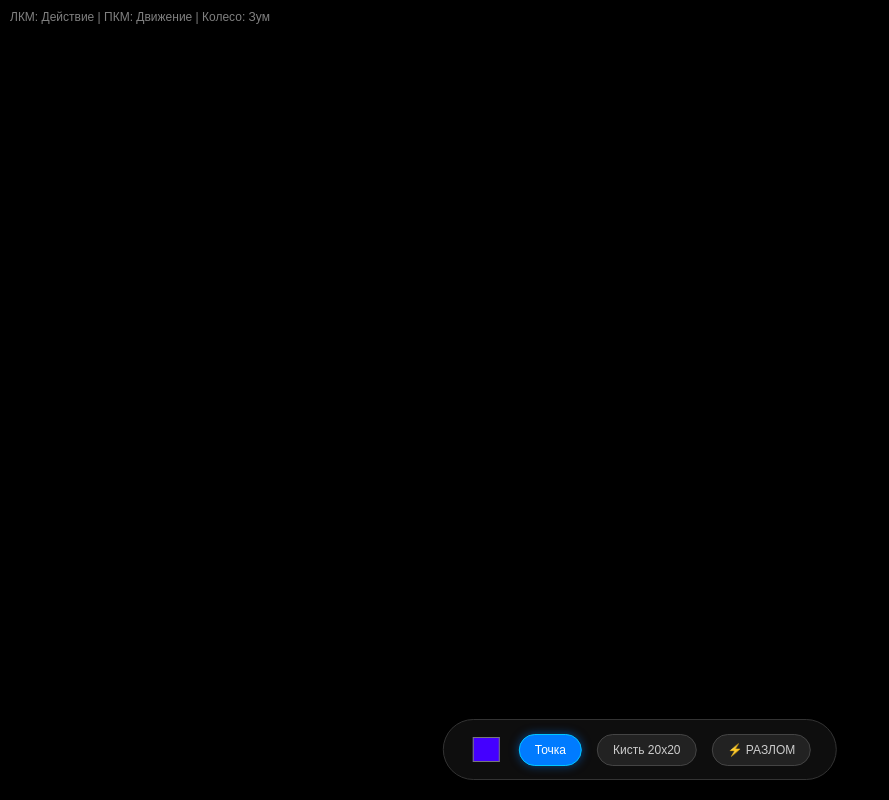
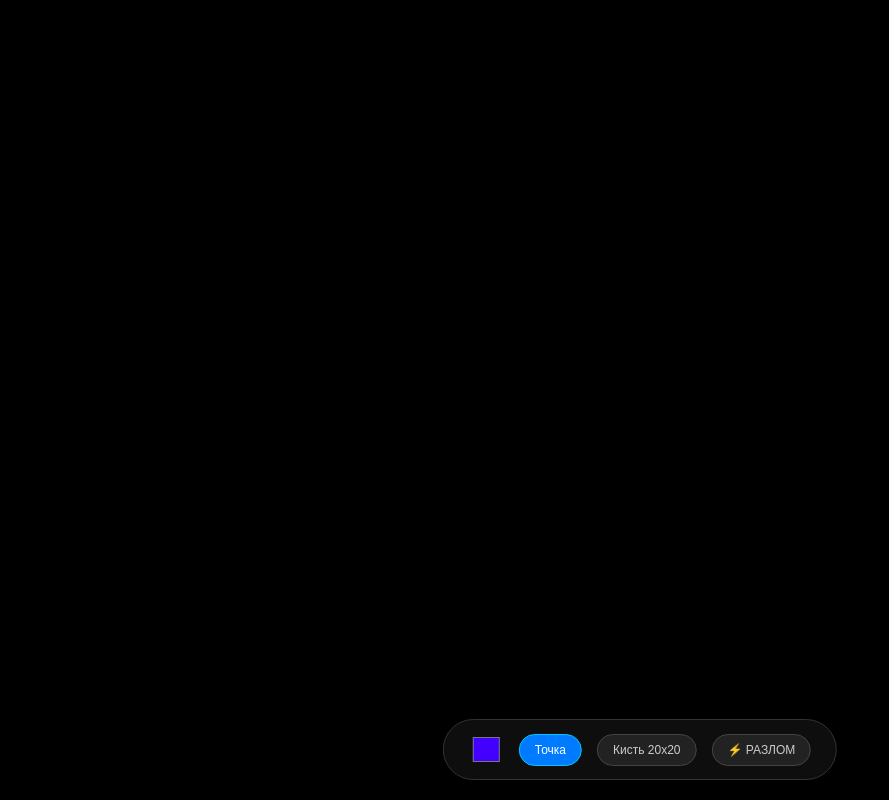
Before and after one commit to lafaren/lime-pixel-batle, a website: page public/index.html in a window 1280 px wide. Shown: the whole page, without its empty margins (0-889 px from the left). Drawn offline with nearby package versions, Linux system fonts and the light colour scheme; no server answers.

Commit message:
Update index.html

```diff
--- a/public/index.html
+++ b/public/index.html
@@ -3,7 +3,7 @@
 <head>
     <meta charset="UTF-8">
     <meta name="viewport" content="width=device-width, initial-scale=1.0, maximum-scale=1.0, user-scalable=no">
-    <title>Pixel Battle: Rift Edition</title>
+    <title>Pixel Battle: Инструменты</title>
     <style>
         body, html { margin: 0; padding: 0; width: 100%; height: 100%; overflow: hidden; background: #000; color: white; font-family: sans-serif; }
         canvas { display: block; image-rendering: pixelated; }
@@ -11,18 +11,17 @@
             position: fixed; bottom: 20px; left: 50%; transform: translateX(-50%);
             background: rgba(15, 15, 15, 0.95); padding: 12px 25px; border-radius: 50px;
             display: flex; align-items: center; gap: 15px; border: 1px solid #333; box-shadow: 0 10px 30px rgba(0,0,0,0.8);
+            z-index: 100;
         }
         .tool-btn {
             background: #222; border: 1px solid #444; color: #ccc; padding: 8px 15px;
             border-radius: 20px; cursor: pointer; transition: 0.2s; font-size: 12px;
         }
-        .tool-btn.active { background: #007bff; color: white; border-color: #00c6ff; box-shadow: 0 0 10px rgba(0,123,255,0.5); }
+        .tool-btn.active { background: #007bff; color: white; border-color: #00c6ff; }
         input[type="color"] { border: none; width: 35px; height: 35px; cursor: pointer; background: none; }
-        .info { position: fixed; top: 10px; left: 10px; opacity: 0.5; pointer-events: none; font-size: 12px; }
     </style>
 </head>
 <body>
-    <div class="info">ЛКМ: Действие | ПКМ: Движение | Колесо: Зум</div>
     <canvas id="canvas"></canvas>
     <div class="ui">
         <input type="color" id="colorPicker" value="#4400FF">
```
